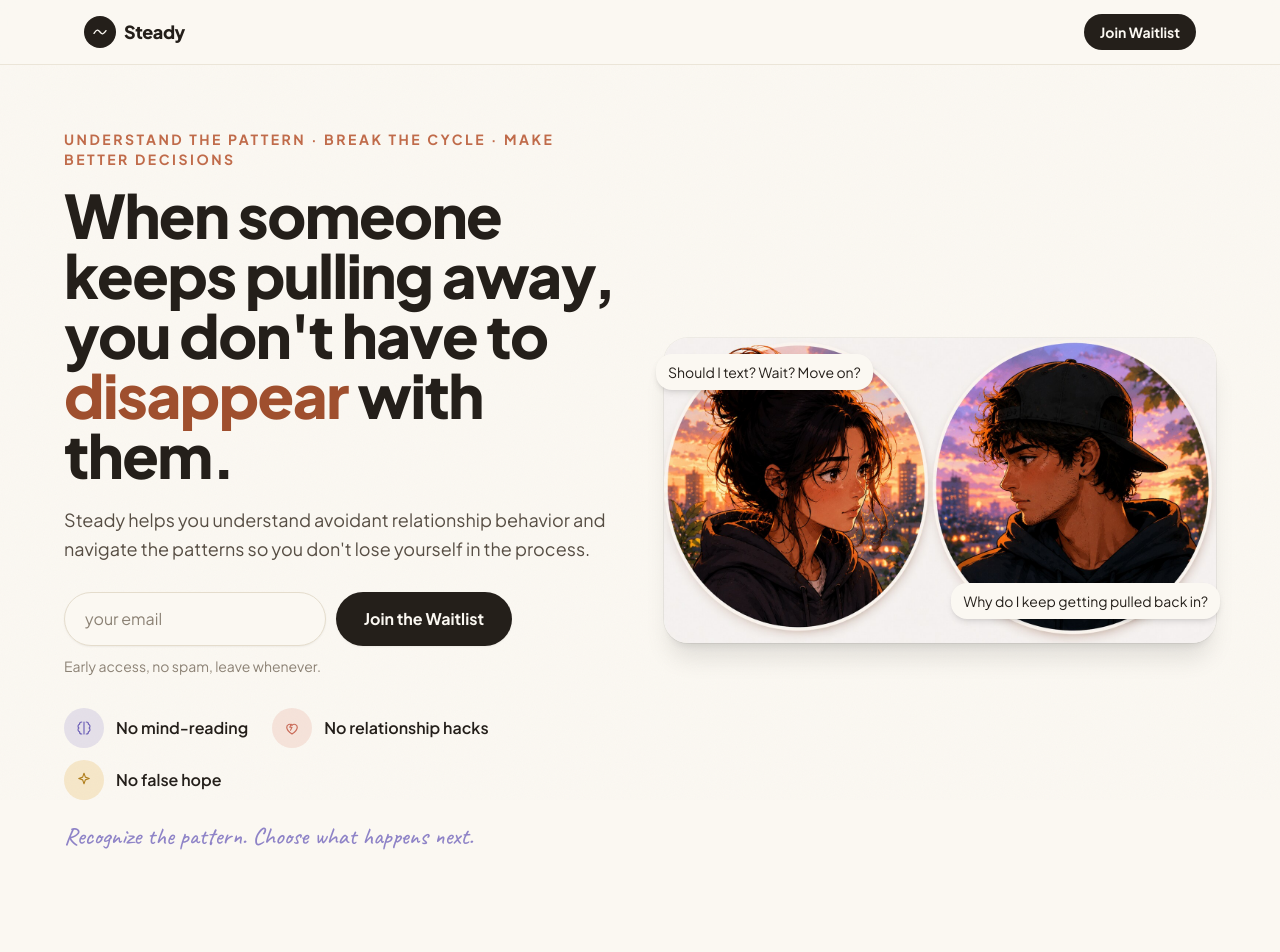
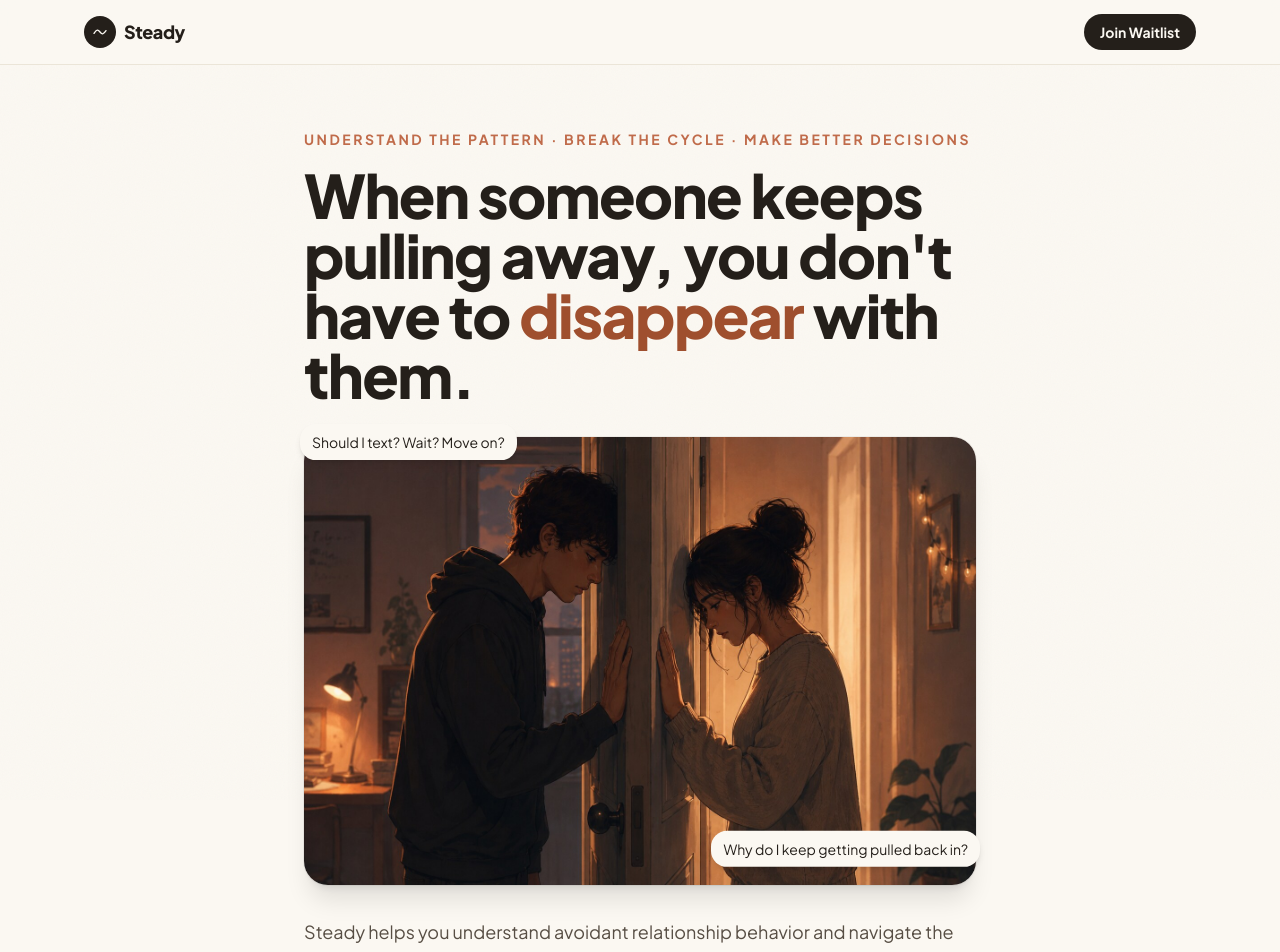
Before and after one commit to jmyoakum/steady-landing, a Next.js app: page / in a window 1280 px wide. Shown: the top 952 px of the page. Built offline with nearby package versions, Linux system fonts and the light colour scheme.

Commit message:
Add files via upload

```diff
--- a/app/page.tsx
+++ b/app/page.tsx
@@ -181,10 +181,8 @@ export default function Home() {
       </header>
 
       {/* Hero */}
-      <section className="px-5 pb-10 pt-12 sm:pt-16">
-        <div className="mx-auto grid max-w-6xl items-center gap-10 lg:grid-cols-2 lg:gap-12">
-          {/* copy */}
-          <div data-reveal>
+      <section className="px-5 pb-12 pt-12 sm:pt-16">
+        <div data-reveal className="mx-auto max-w-2xl">
           <p className="mb-4 text-sm font-bold uppercase tracking-[0.18em] text-clay">
             Understand the pattern · Break the cycle · Make better decisions
           </p>
@@ -192,13 +190,31 @@ export default function Home() {
             When someone keeps pulling away, you don&apos;t have to{" "}
             <span className="text-clayDeep">disappear</span> with them.
           </h1>
-            <p className="mt-5 max-w-xl text-lg leading-relaxed text-inkSoft">
+
+          {/* Door hero image — they care, but don't know how to open the door */}
+          <div className="relative mt-8">
+            <div className="floaty-slow absolute -left-1 -top-3 z-10 rounded-2xl bg-cream px-3 py-2 text-xs shadow-md sm:text-sm">
+              Should I text? Wait? Move on?
+            </div>
+            <div className="floaty absolute -right-1 bottom-4 z-10 rounded-2xl bg-cream px-3 py-2 text-xs shadow-md sm:text-sm">
+              Why do I keep getting pulled back in?
+            </div>
+            <div className="group overflow-hidden rounded-3xl shadow-xl ring-1 ring-black/5">
+              <img
+                src="/img/hero-door.jpg"
+                alt="A boy and a girl on either side of a closed door, hands gently pressed to it"
+                loading="eager"
+                className="h-auto w-full transition-transform duration-500 group-hover:scale-[1.02]"
+              />
+            </div>
+          </div>
+
+          <p className="mt-8 text-lg leading-relaxed text-inkSoft">
             Steady helps you understand avoidant relationship behavior and
-              navigate the patterns so you don&apos;t lose yourself in the
-              process.
+            navigate the patterns so you don&apos;t lose yourself in the process.
           </p>
 
-            <div className="mt-7 max-w-md">
+          <div className="mt-6 max-w-md">
             <WaitlistForm cta="Join the Waitlist" />
             <p className="mt-2.5 text-sm text-inkFaint">
               Early access, no spam, leave whenever.
@@ -227,25 +243,6 @@ export default function Home() {
           <p className="mt-5 font-hand text-2xl text-lavender">
             Recognize the pattern. Choose what happens next.
           </p>
-          </div>
-
-          {/* hero art */}
-          <div data-reveal className="relative">
-            <div className="floaty-slow absolute -left-2 top-4 z-10 hidden rounded-2xl bg-cream px-3 py-2 text-sm shadow-md sm:block">
-              Should I text? Wait? Move on?
-            </div>
-            <div className="floaty absolute -right-1 bottom-6 z-10 hidden rounded-2xl bg-cream px-3 py-2 text-sm shadow-md sm:block">
-              Why do I keep getting pulled back in?
-            </div>
-            <div className="group overflow-hidden rounded-3xl shadow-xl ring-1 ring-black/5">
-              <img
-                src="/img/hero.jpg"
-                alt="Two people at dusk, looking away from each other"
-                loading="eager"
-                className="w-full h-auto transition-transform duration-500 group-hover:scale-[1.02]"
-              />
-            </div>
-          </div>
         </div>
       </section>
 
@@ -368,9 +365,13 @@ export default function Home() {
       {/* Closing quote */}
       <section className="px-5 py-16">
         <div data-reveal className="mx-auto max-w-read text-center">
-          <div className="mb-5 flex justify-center -space-x-3">
-            <span className="h-12 w-12 rounded-full border-2 border-cream bg-lavender/40" aria-hidden="true" />
-            <span className="h-12 w-12 rounded-full border-2 border-cream bg-coral/40" aria-hidden="true" />
+          <div className="mx-auto mb-7 max-w-md overflow-hidden rounded-2xl shadow-lg ring-1 ring-black/5">
+            <img
+              src="/img/hero.jpg"
+              alt="Two people at dusk, finally seeing clearly"
+              loading="lazy"
+              className="h-auto w-full"
+            />
           </div>
           <p className="text-2xl font-semibold leading-snug text-ink sm:text-[1.7rem]">
             <span className="font-hand text-4xl text-clay">“</span>Steady
```
Lines whose indentation alone changed are shown as unchanged.
